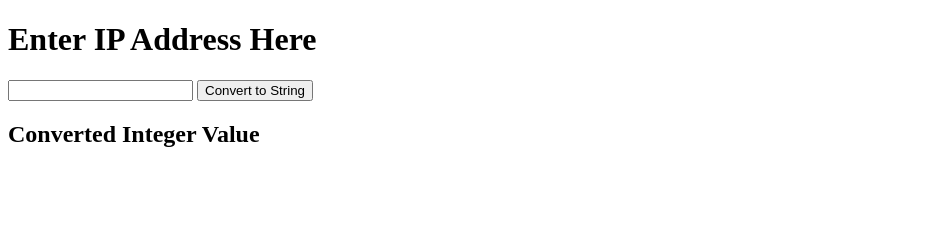
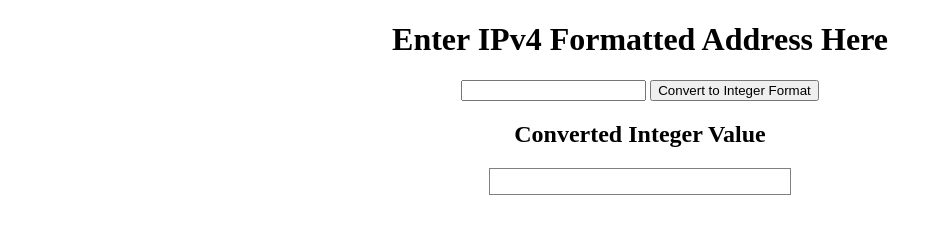
Before and after one commit to awadewilli/chartspan_challenge, a plain HTML site: page index.html in a window 1280 px wide. Shown: the whole page, without its empty margins (0-943 px from the left). Drawn offline with nearby package versions, Linux system fonts and the light colour scheme.

Commit message:
added formating

```diff
--- a/index.html
+++ b/index.html
@@ -5,13 +5,13 @@
     <title>chartspan_challenge</title>
     <script src="https://ajax.googleapis.com/ajax/libs/jquery/1.12.4/jquery.min.js"></script>
   </head>
-  <body>
+  <body style="text-align:center">
 
-    <h1>Enter IP Address Here</h1>
-    <input id="ip-input" type="text">
-    <button id="submit-btn" type="button">Convert to String</button>
+    <h1>Enter IPv4 Formatted Address Here</h1>
+    <input id ="ip-input" type="text">
+    <button id ="submit-btn" type="button">Convert to Integer Format</button>
     <h2>Converted Integer Value</h2>
-    <h3 id="int-value"></h3>
+    <h3 id ="int-value" style = "border:solid 1px grey; width:300px; height:25px; text-align:center; margin:0 auto;"></h3>
 
     <script src="./index.js"></script>
   </body>
--- a/index.js
+++ b/index.js
@@ -1,12 +1,15 @@
 console.log("Hello World!");
 
 $("#submit-btn").click(function(){
-  var ipInt="";
+  var ipInt;
   var intAddress=0;
   var ipstring = $('#ip-input').val().split('.');
   console.log(ipstring);
   if(ipstring.length>4){
     $('#int-value').html('invald format');
+  }
+  else if (ipstring<4) {
+    $('#int-value').html('invalid format');
   }
   else{
     for(var i = 0; i < ipstring.length; i++) {
```
